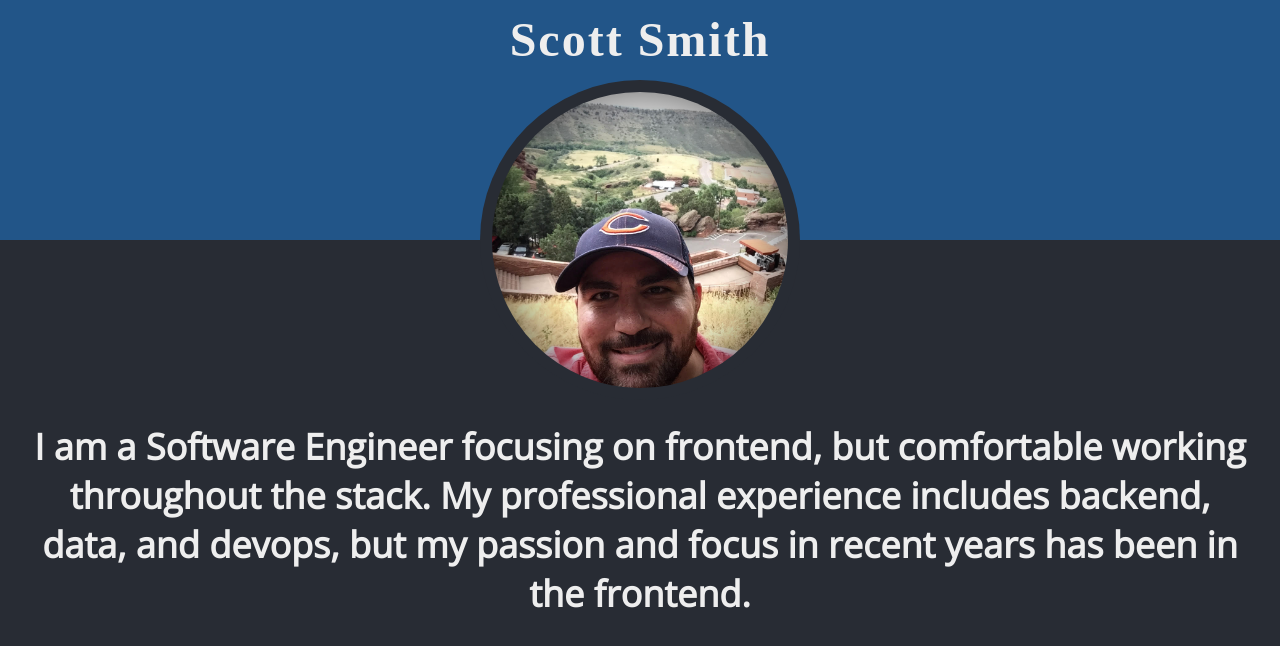
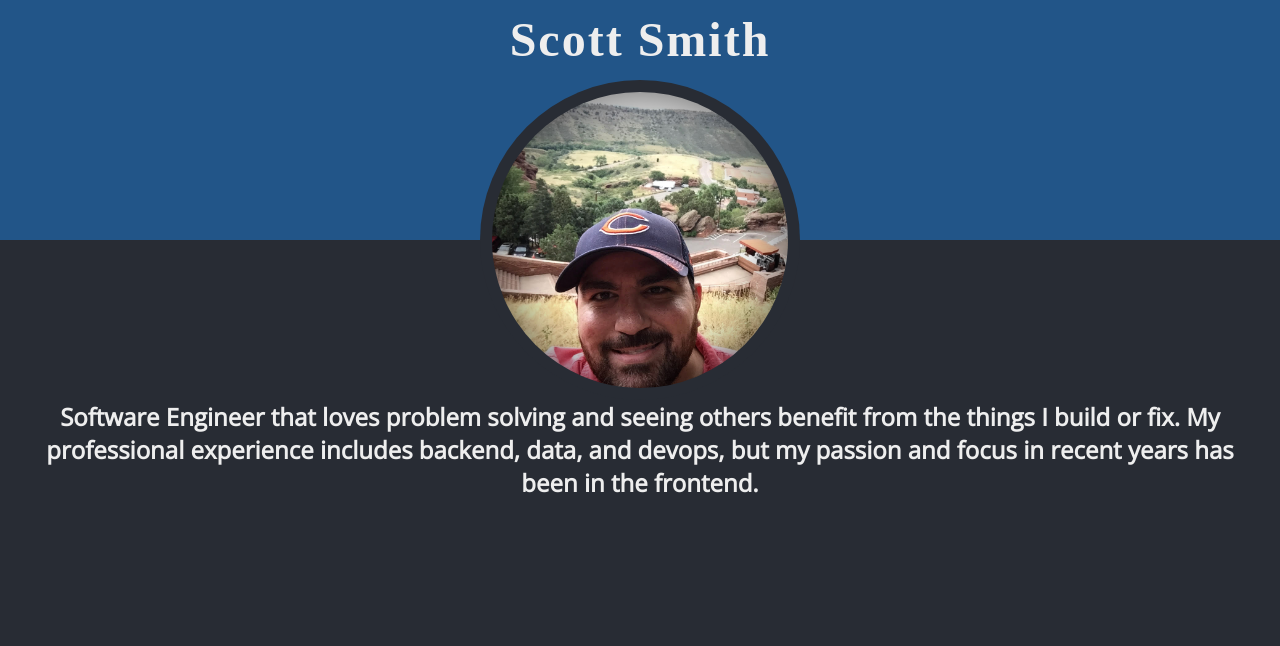
Before and after one commit to scottadamsmith/scottadamsmith-site, a React (Create React App) app: page / in a window 1280 px wide. Shown: the top 646 px of the page. Built offline with nearby package versions, Linux system fonts and the light colour scheme; a web font is replaced by a local one.

Commit message:
Updated some intro content

```diff
--- a/public/index.html
+++ b/public/index.html
@@ -14,9 +14,9 @@
     <meta name="theme-color" content="#000000" />
     <meta
       name="description"
-      content="The software engineering portfolio of Scott Adam Smith."
+      content="The software engineering portfolio of Scott Smith."
     />
-    <title>About An Engineer</title>
+    <title>Some Engineer Named Scott</title>
   </head>
   <body>
     <noscript>You need to enable JavaScript to run this app.</noscript>
--- a/src/Intro.scss
+++ b/src/Intro.scss
@@ -56,7 +56,8 @@
     }
 
     .description {
-      margin-top: -.5rem;
+      margin: 0;
+      font-size: 1.5rem;
     }
   }
 }
--- a/src/Intro.tsx
+++ b/src/Intro.tsx
@@ -2,21 +2,21 @@
 import './Intro.scss';
 import IntroImage from './Intro.jpeg';
 
-export default function Into() {
+export default function Intro() {
   return (
     <section className="intro">
       <div className="intro-accent-bg" />
-      <h1 className="heading">
-        <div className="name">Scott Smith</div>
+      <div className="heading">
+        <h1 className="name">Scott Smith</h1>
         <div className="image-container">
           <img src={IntroImage} alt="Me At Red Rocks Amphitheatre" title="Me At Red Rocks Amphitheatre" />
         </div>
-        <div className="description">
-          <h2>I am a Software Engineer focusing on frontend, but comfortable working throughout the stack.
-          My professional experience includes backend, data, and devops, but my passion
-          and focus in recent years has been in the frontend.</h2>
-        </div>
-      </h1>
+        <h2 className="description">
+          Software Engineer that loves problem solving and seeing others benefit from the
+          things I build or fix. My professional experience includes backend, data, and devops,
+          but my passion and focus in recent years has been in the frontend.
+        </h2>
+      </div>
     </section>
   );
 }
```
